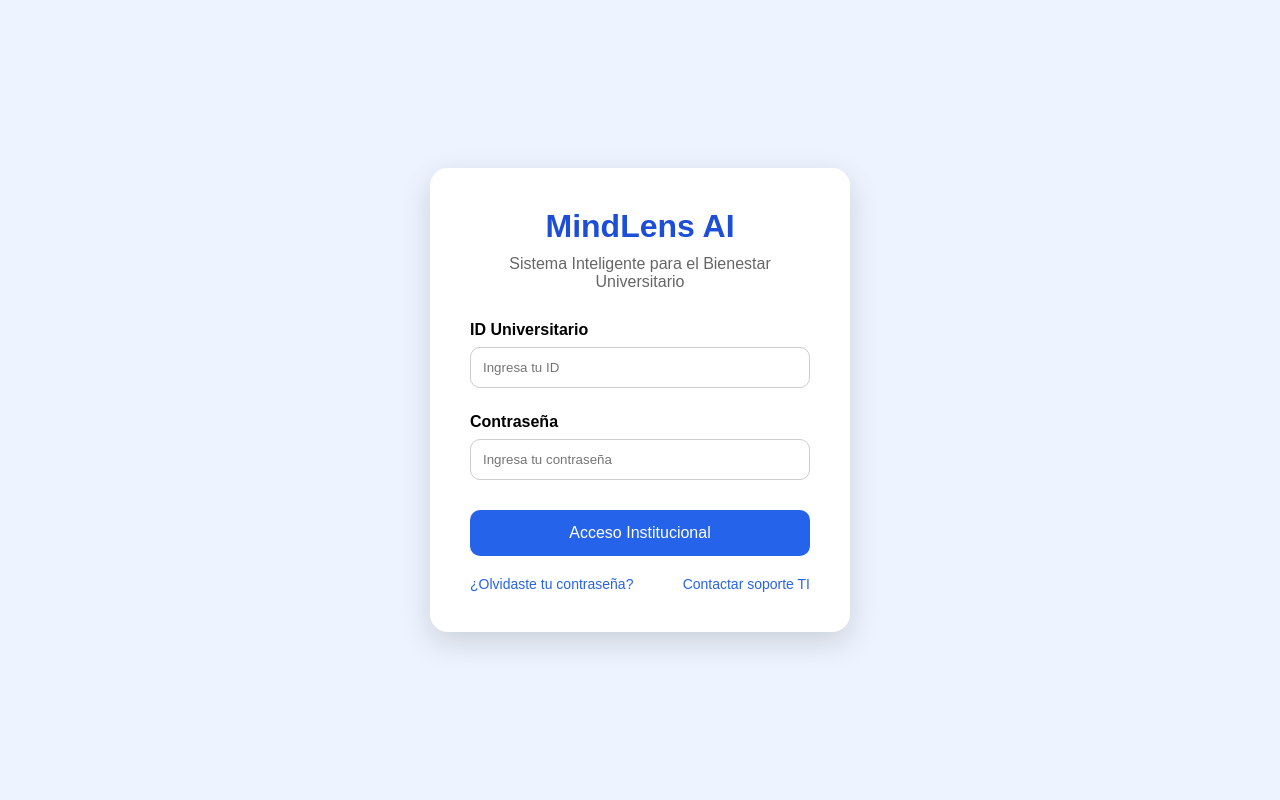
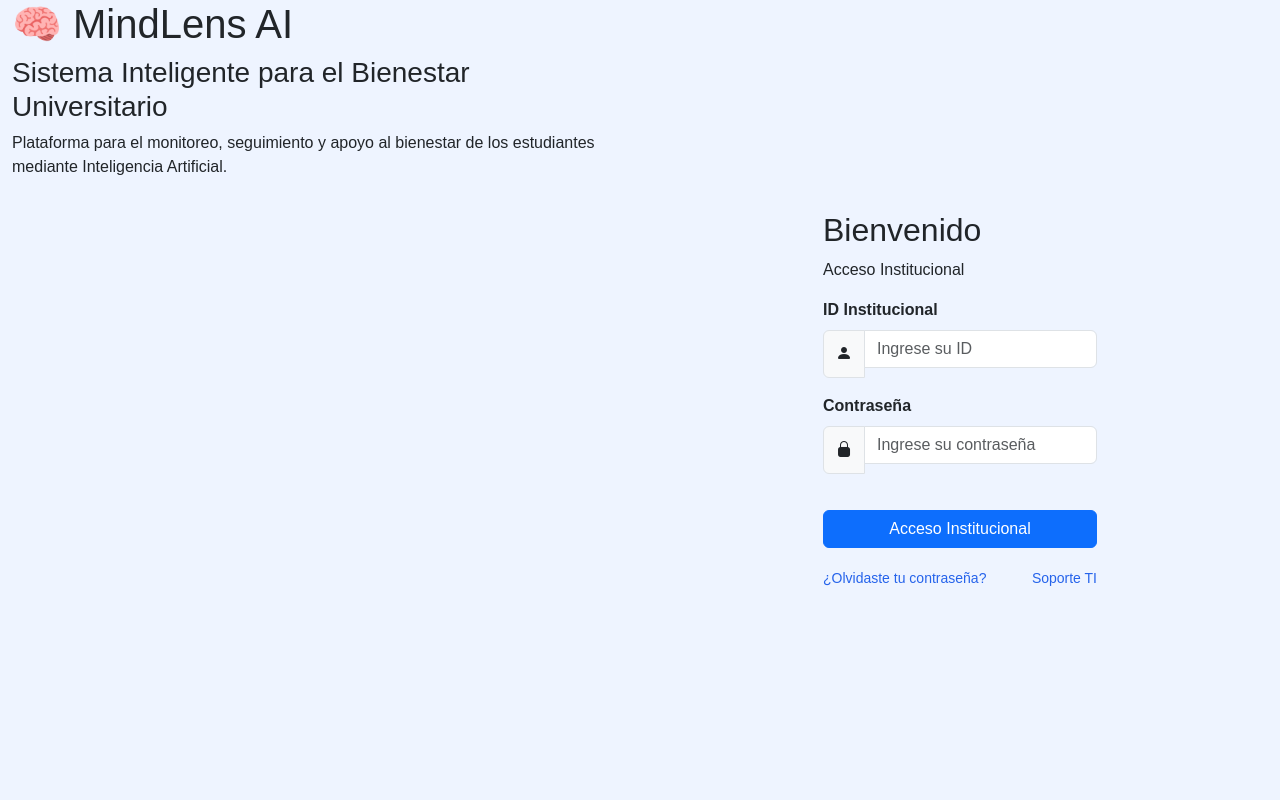
Before and after one commit to dafneRodri/MindLens-AI, a Flask app: page / in a window 1280 px wide. Run offline with Flask 3, Linux system fonts and the light colour scheme.

Commit message:
Refactor login page layout and content

```diff
--- a/templates/login.html
+++ b/templates/login.html
@@ -1,40 +1,110 @@
 <!DOCTYPE html>
 <html lang="es">
+
 <head>
+
     <meta charset="UTF-8">
+
     <meta name="viewport" content="width=device-width, initial-scale=1.0">
-    <title>MindLens AI - Inicio de Sesión</title>
 
+    <title>MindLens AI</title>
+
+    <!-- Bootstrap -->
+    <link href="https://cdn.jsdelivr.net/npm/bootstrap@5.3.7/dist/css/bootstrap.min.css" rel="stylesheet">
+
+    <!-- Bootstrap Icons -->
+    <link rel="stylesheet" href="https://cdn.jsdelivr.net/npm/bootstrap-icons@1.13.1/font/bootstrap-icons.min.css">
+
+    <!-- CSS -->
     <link rel="stylesheet" href="{{ url_for('static', filename='css/login.css') }}">
+
 </head>
 
 <body>
 
-<div class="login-container">
+<div class="container-fluid">
 
-    <div class="logo">
-        <h1>MindLens AI</h1>
-        <p>Sistema Inteligente para el Bienestar Universitario</p>
+    <div class="row vh-100">
+
+        <!-- Panel izquierdo -->
+
+        <div class="col-lg-6 left-panel">
+
+            <div>
+
+                <h1>🧠 MindLens AI</h1>
+
+                <h3>Sistema Inteligente para el Bienestar Universitario</h3>
+
+                <p>
+
+                    Plataforma para el monitoreo, seguimiento y apoyo
+                    al bienestar de los estudiantes mediante Inteligencia Artificial.
+
+                </p>
+
             </div>
+
+        </div>
+
+        <!-- Panel derecho -->
+
+        <div class="col-lg-6 d-flex justify-content-center align-items-center">
+
+            <div class="login-card">
+
+                <h2>Bienvenido</h2>
+
+                <p>Acceso Institucional</p>
 
                 <form>
 
-        <label>ID Universitario</label>
+                    <div class="mb-3">
+
+                        <label>ID Institucional</label>
+
+                        <div class="input-group">
+
+                            <span class="input-group-text">
+
+                                <i class="bi bi-person-fill"></i>
+
+                            </span>
 
                             <input
                                     type="text"
-            placeholder="Ingresa tu ID"
-        >
+                                    class="form-control"
+                                    placeholder="Ingrese su ID">
+
+                        </div>
+
+                    </div>
+
+                    <div class="mb-3">
 
                         <label>Contraseña</label>
 
+                        <div class="input-group">
+
+                            <span class="input-group-text">
+
+                                <i class="bi bi-lock-fill"></i>
+
+                            </span>
+
                             <input
                                     type="password"
-            placeholder="Ingresa tu contraseña"
-        >
+                                    class="form-control"
+                                    placeholder="Ingrese su contraseña">
 
-        <button type="submit">
+                        </div>
+
+                    </div>
+
+                    <button class="btn btn-primary w-100">
+
                         Acceso Institucional
+
                     </button>
 
                 </form>
@@ -43,11 +113,20 @@
 
                     <a href="#">¿Olvidaste tu contraseña?</a>
 
-        <a href="#">Contactar soporte TI</a>
+                    <a href="#">Soporte TI</a>
 
                 </div>
 
             </div>
 
+        </div>
+
+    </div>
+
+</div>
+
+<script src="https://cdn.jsdelivr.net/npm/bootstrap@5.3.7/dist/js/bootstrap.bundle.min.js"></script>
+
 </body>
+
 </html>
```
Lines whose indentation alone changed are shown as unchanged.
